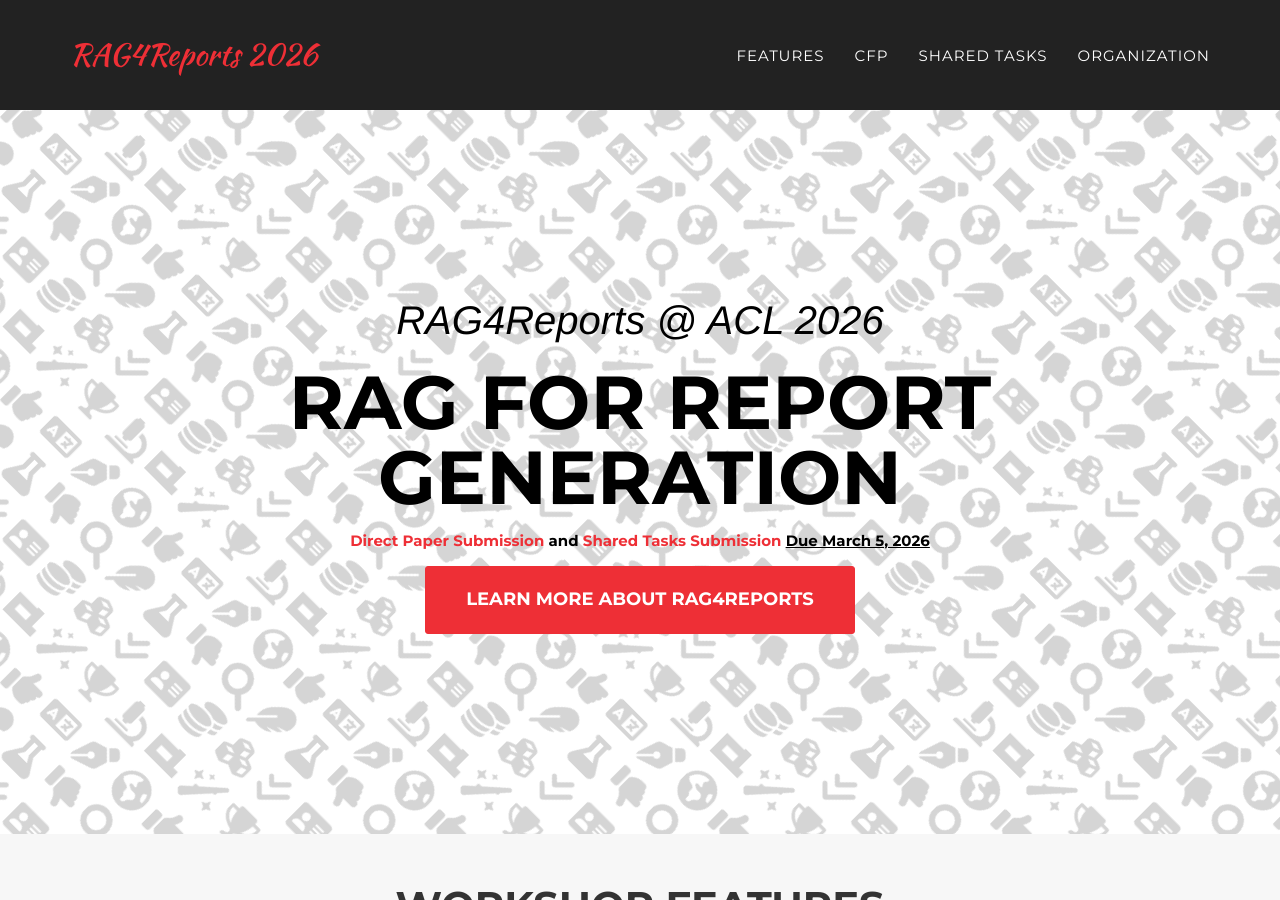
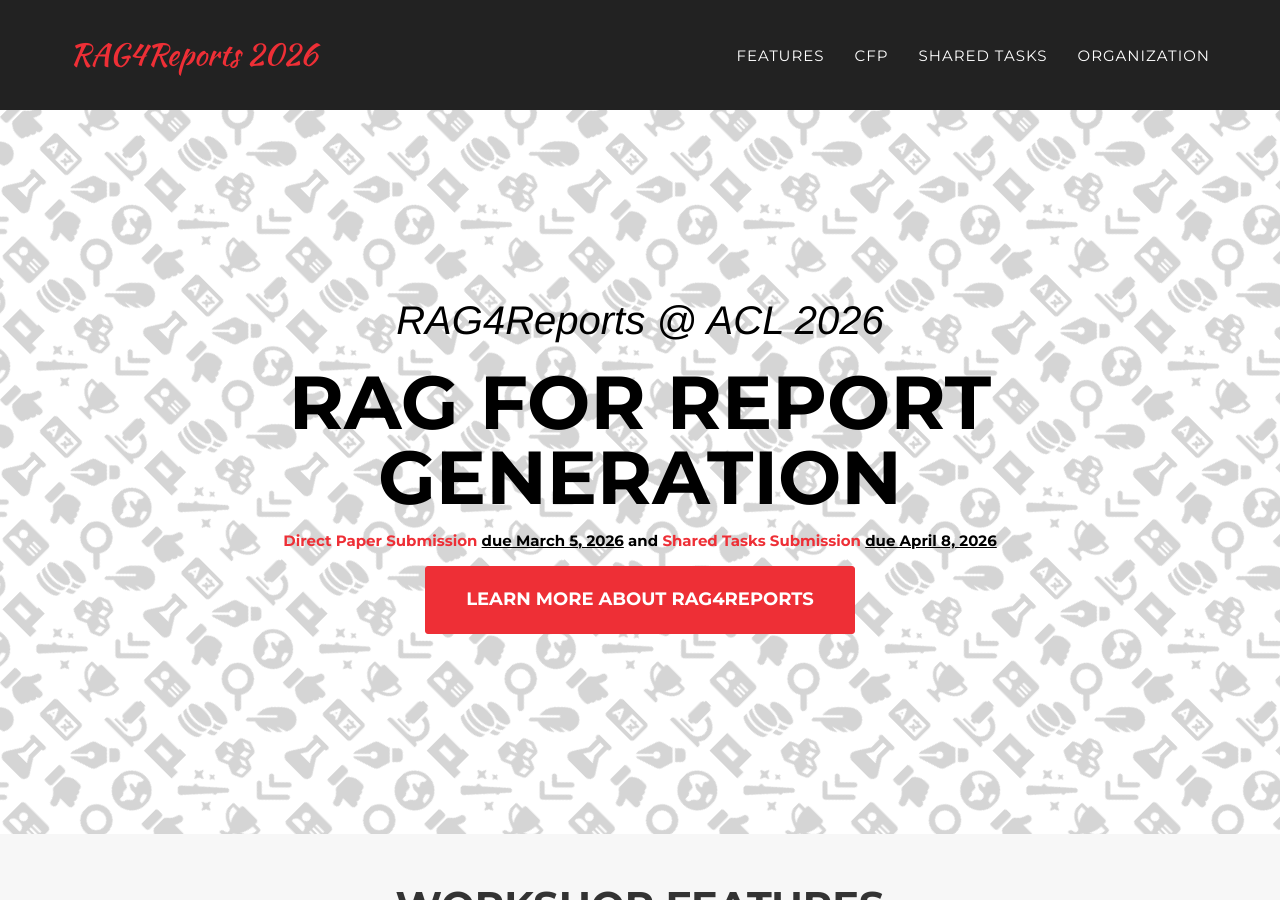
Before and after one commit to RAG4Reports/rag4reports.github.io, a Jekyll site: the page built from index.html, in a window 1280 px wide and 900 px high. Built offline with Jekyll 4.4.1, drawn with Linux system fonts in a browser that asks for light colours; some web fonts are replaced.

Commit message:
Update submission deadlines in header

```diff
--- a/_includes/header.html
+++ b/_includes/header.html
@@ -45,8 +45,8 @@
                 <div class="intro-lead-in">RAG4Reports @ ACL 2026</div>
                 <div class="intro-heading">RAG for Report Generation</div>
                 <div class="intro-subheading">
-                    <a class="page-scroll" href="#cfp">Direct Paper Submission</a> and <a class="page-scroll" href="#shared-tasks">Shared Tasks Submission</a>
-                    <u>Due March 5, 2026</u>
+                    <a class="page-scroll" href="#cfp">Direct Paper Submission</a> <u>due March 5, 2026</u> and
+                    <a class="page-scroll" href="#shared-tasks">Shared Tasks Submission</a> <u>due April 8, 2026</u>
                 </div>
                 <a href="#features" class="page-scroll btn btn-xl">Learn More About RAG4Reports</a>
             </div>
```
